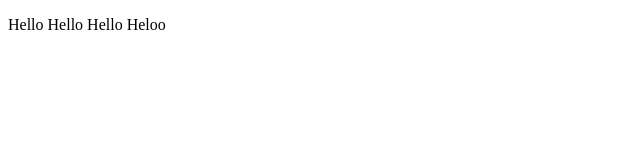
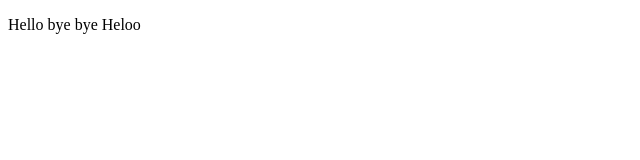
Before and after one commit to hrivera88/wsa-chatbox-2016, a plain HTML site: page index.html in a window 1280 px wide. Shown: the full height of the page, 0-640 px from the left. Drawn offline with Linux system fonts and the light colour scheme.

Commit message:
Anoter commit

```diff
--- a/index.html
+++ b/index.html
@@ -5,6 +5,6 @@
     <title>Document</title>
 </head>
 <body>
-    <p>Hello Hello Hello Heloo</p>
+    <p>Hello bye bye Heloo</p>
 </body>
 </html>
```
